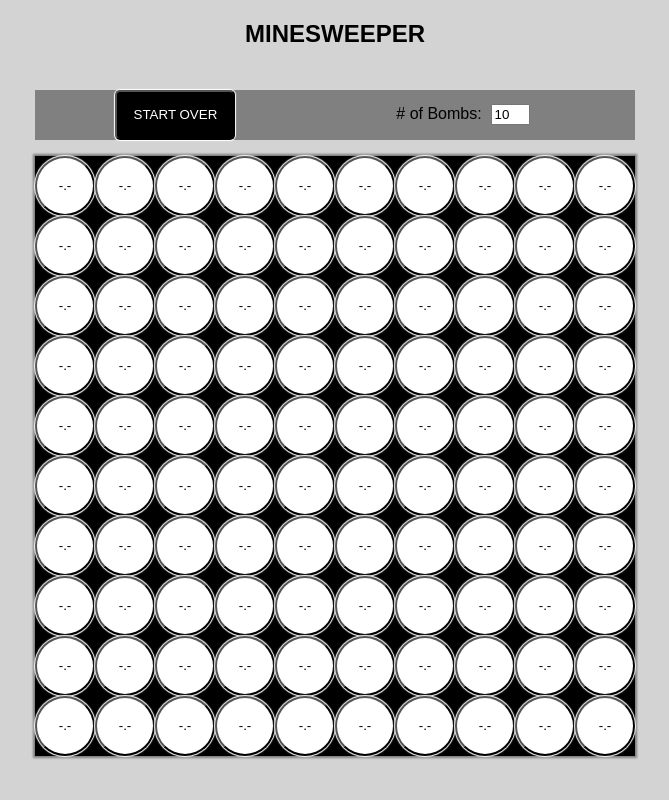
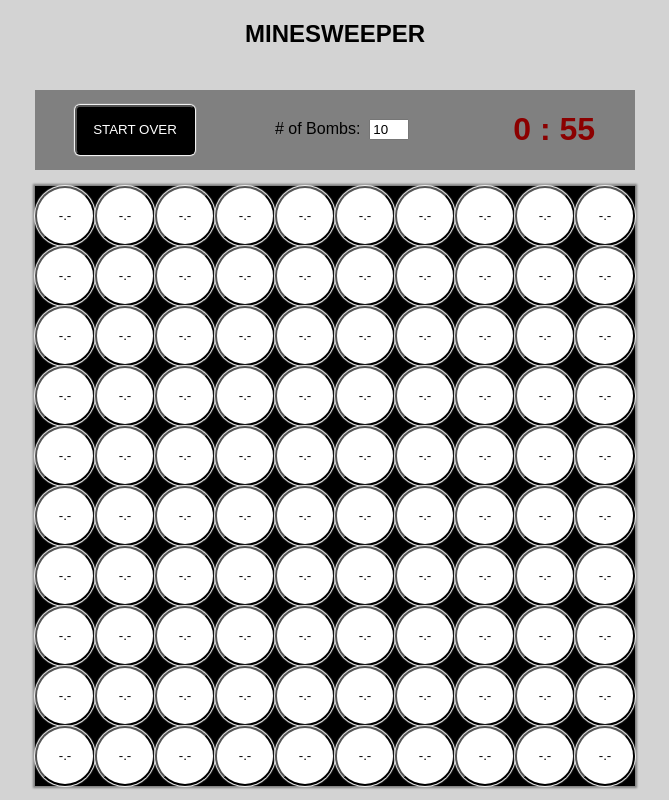
Before and after one commit to arpannln/MiniProjects, a React (Create React App) app in the folder React MineSweeper/minesweeper/: page / in a window 1280 px wide. Shown: the whole page, without its empty margins (305-974 px from the left). Built offline with nearby package versions, Linux system fonts and the light colour scheme.

Commit message:
got timer

```diff
--- a/React MineSweeper/minesweeper/src/App.js
+++ b/React MineSweeper/minesweeper/src/App.js
@@ -36,11 +36,18 @@ class App extends Component {
 // something like tiles = { 00: { color: red, value: *, display: hidden  }}
   constructor() {
     super();
-    this.state = { tiles: {}, bombCount: 10 };
+    this.state = { tiles: {}, bombCount: 10, timer: "60" };
   }
 
   componentDidMount() {
     this.randomBoard(GAMESIZE);
+    setInterval(() => {
+        this.setState({timer: --this.state.timer});
+        if (this.state.timer === 0) {
+          this.endGame();
+        }
+        },
+        1000);
   }
 
 
@@ -169,6 +176,14 @@ class App extends Component {
     update();
   }
 
+  displayTimer() {
+    let time = this.state.timer;
+    let minutes = Math.floor(time/60);
+    let seconds = time % 60;
+    if (seconds < 10) seconds = '0' + seconds;
+    return `${minutes} : ${seconds}`;
+  }
+
 
   render() {
     let board = this.state.board;
@@ -182,6 +197,7 @@ class App extends Component {
             <label> # of Bombs: &nbsp;
               <input type="number" style={MineSweeperStyles.inputStyle} min="1" max="100" onChange={(e) => this.updateBombcount(e)} value={this.state.bombCount}/>
             </label>
+            <h1 style={MineSweeperStyles.clockStyle}>{this.displayTimer()}</h1>
           </div>
           <div style={MineSweeperStyles.boardStyle} className="board">
             {
@@ -241,6 +257,9 @@ const MineSweeperStyles = {
     boxShadow: "0px 0px 1px 1px white",
     transition: "all 1.0s ease",
   },
+  clockStyle: {
+    color: "darkred",
+  },
   inputStyle: {
     width: "20%",
   }
```
